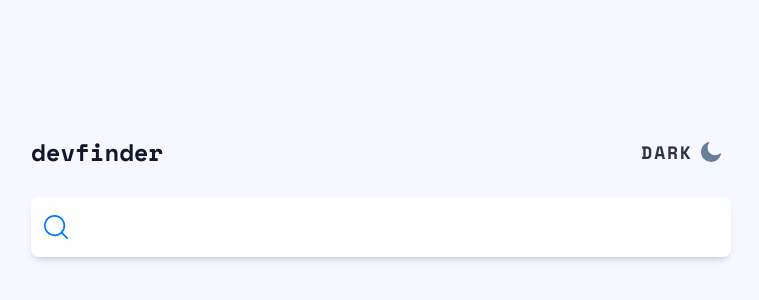
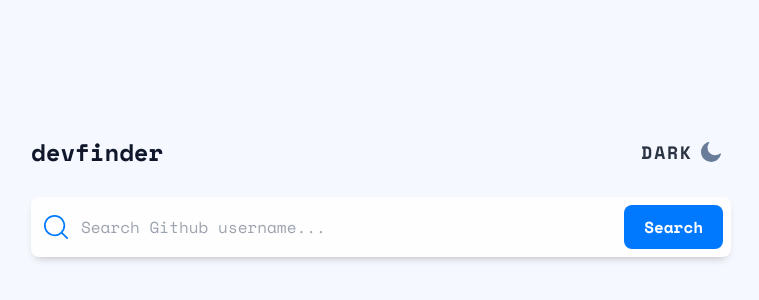
Before and after one commit to elangyudha280/github-user-search-app, a React (Vite) app: page / in a window 1280 px wide. Shown: the part 218-518 px from the top of the page, without its empty margins (259-1018 px from the left). Built offline with nearby package versions, Linux system fonts and the light colour scheme.

Commit message:
fix bugs

```diff
--- a/src/component/container.jsx
+++ b/src/component/container.jsx
@@ -11,9 +11,10 @@ const ContainerMain = ()=>{
             <NavContainer/>
 
             {/* component input search  */}
+            <form action="">
             <section className="container-input-search mt-5 py-2 pr-2 relative w-full h-[60px] bg-github-bg-content dark:bg-github-bg-content-dark rounded-lg shadow-[0_5px_10px_-5px_rgba(0,0,0,0.3)] grid grid-cols-[auto_1fr_auto_auto] grid-rows-1 overflow-hidden ">
 
-                <form action="">
+
                     {/* icon search  */}
                  <div className="icon-search w-[50px] grid place-items-center select-none h-full ">
                    <img src="./images/icon-search.svg" alt="" />
@@ -30,8 +31,9 @@ const ContainerMain = ()=>{
 
                 {/* BUTTON SEARCH */}
                 <button className="btn-search bg-github-btn px-5 rounded-lg ml-2 transition-all duration-300 hover:bg-github-btn-hover font-bold text-white">Search</button>
-                </form>
+
             </section>
+            </form>
         </section>
     )
 }
```
